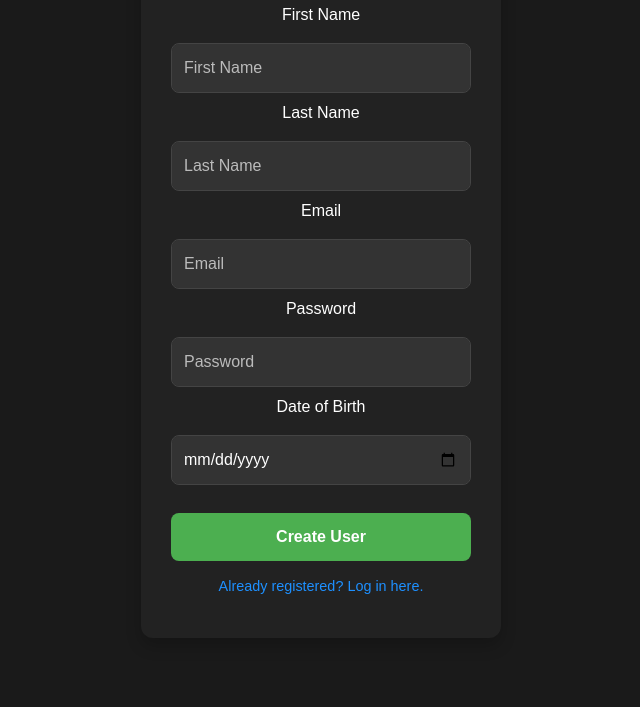
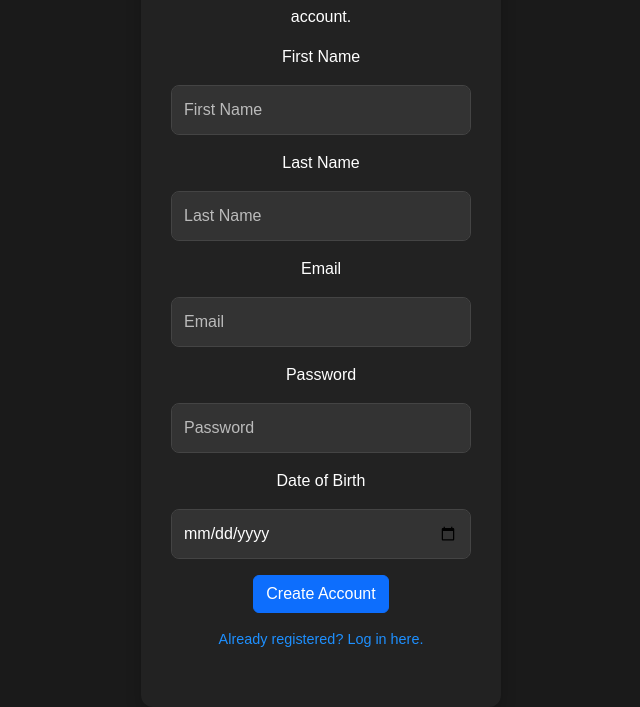
Before and after one commit to nandithaaitha/Troopers, a website with bundled scripts: page index.html in a window 1280 px wide. Shown: the part 129-836 px from the top of the page, without its empty margins (319-959 px from the left). Before the commit the page ends 800 px from the top, so only its background shows below. Built offline with nearby package versions, Linux system fonts and the light colour scheme; no server answers.

Commit message:
Update index.html

```diff
--- a/index.html
+++ b/index.html
@@ -4,40 +4,56 @@
   <meta charset="UTF-8" />
   <meta name="viewport" content="width=device-width, initial-scale=1.0" />
   <title>Registration Form</title>
-    <link rel="stylesheet" href="style.css" />
   <link
     href="https://cdn.jsdelivr.net/npm/bootstrap@5.3.3/dist/css/bootstrap.min.css"
     rel="stylesheet"
     integrity="sha384-QWTKZyjpPEjISv5WaRU9OFeRpok6YctnYmDr5pNlyT2bRjXh0JMhjY6hW+ALEwIH"
     crossorigin="anonymous"
   />
+  <link rel="stylesheet" href="style.css" />
   <script type="module" src="./js/firebaseauth.js"></script>
 </head>
 <body>
-    <div class="container">
-      <div class="form-box">
-        <h2>Registration</h2>
-        <div id="signUpMessage" class="alert alert-success" style="display: none"></div>
-        <form id="registrationForm">
+  <main class="container mt-5" role="main">
+    <section class="form-box" aria-labelledby="registrationHeading">
+      <h2 id="registrationHeading">Registration</h2>
+      <p id="signUpMessage" class="alert alert-success visually-hidden" role="alert"></p>
+
+      <form id="registrationForm" aria-describedby="registrationInstructions">
+        <p id="registrationInstructions">Please fill out the form below to create an account.</p>
+
+        <div class="mb-3">
           <label for="first-name" class="form-label">First Name</label>
-          <input type="text" id="first-name" placeholder="First Name" class="form-control" required />
+          <input type="text" id="first-name" name="first-name" placeholder="First Name" class="form-control" required aria-required="true" aria-label="First Name" />
+        </div>
 
+        <div class="mb-3">
           <label for="last-name" class="form-label">Last Name</label>
-          <input type="text" id="last-name" placeholder="Last Name" class="form-control" required />
+          <input type="text" id="last-name" name="last-name" placeholder="Last Name" class="form-control" required aria-required="true" aria-label="Last Name" />
+        </div>
 
+        <div class="mb-3">
           <label for="email" class="form-label">Email</label>
-          <input type="email" id="email" placeholder="Email" class="form-control" required />
+          <input type="email" id="email" name="email" placeholder="Email" class="form-control" required aria-required="true" aria-label="Email" />
+        </div>
 
+        <div class="mb-3">
           <label for="password" class="form-label">Password</label>
-          <input type="password" id="password" placeholder="Password" class="form-control" required />
+          <input type="password" id="password" name="password" placeholder="Password" class="form-control" required aria-required="true" aria-label="Password" />
+        </div>
 
+        <div class="mb-3">
           <label for="dob" class="form-label">Date of Birth</label>
-          <input type="date" id="dob" placeholder="dd/mm/yyyy" class="form-control" required />
+          <input type="date" id="dob" name="dob" placeholder="dd/mm/yyyy" class="form-control" required aria-required="true" aria-label="Date of Birth" />
+        </div>
 
-          <button type="submit" id="submitSignup" class="create-user">Create User</button>
+        <button type="submit" id="submitSignup" class="btn btn-primary">Create Account</button>
       </form>
-        <a href="login.html" class="exist-link">Already registered? Log in here.</a>
-      </div>
-    </div>
+
+      <p class="mt-3">
+        <a href="login.html" class="exist-link" aria-label="Log in if you are already registered">Already registered? Log in here.</a>
+      </p>
+    </section>
+  </main>
 </body>
 </html>
```
Lines whose indentation alone changed are shown as unchanged.
